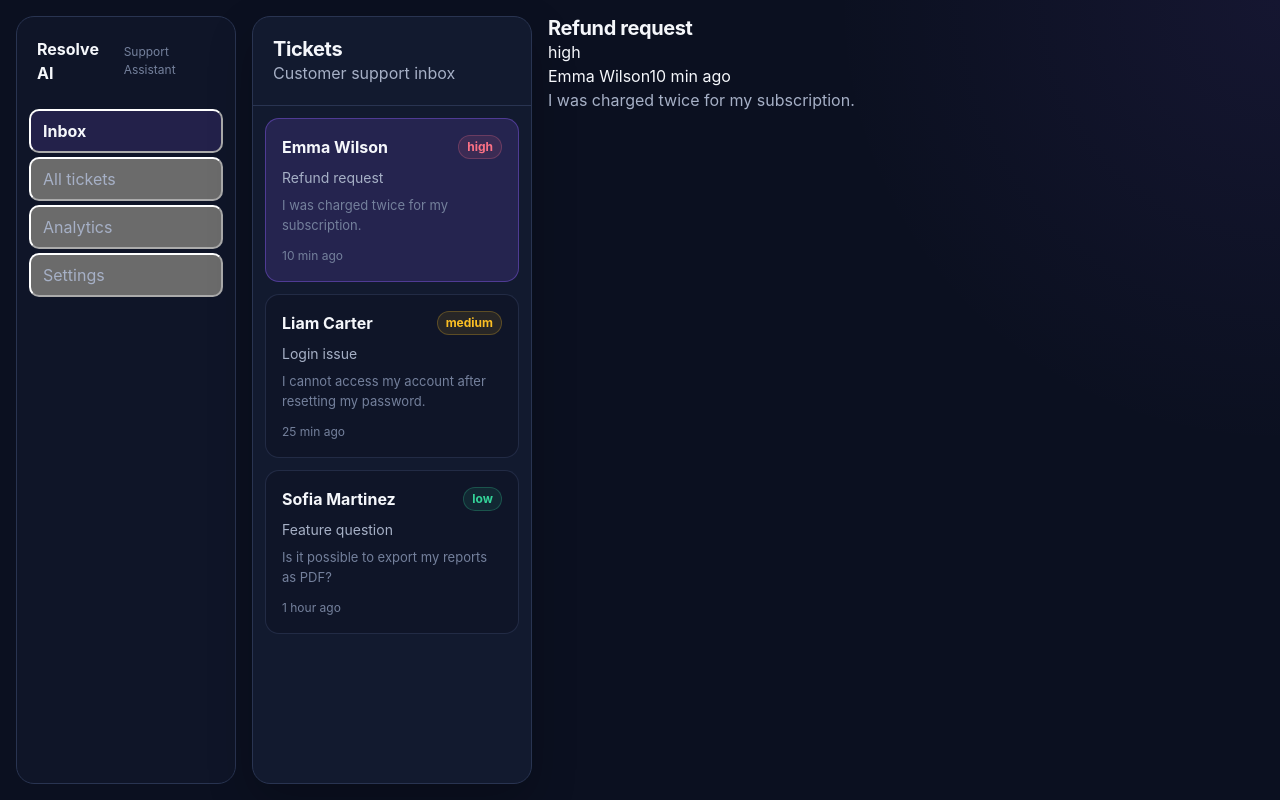
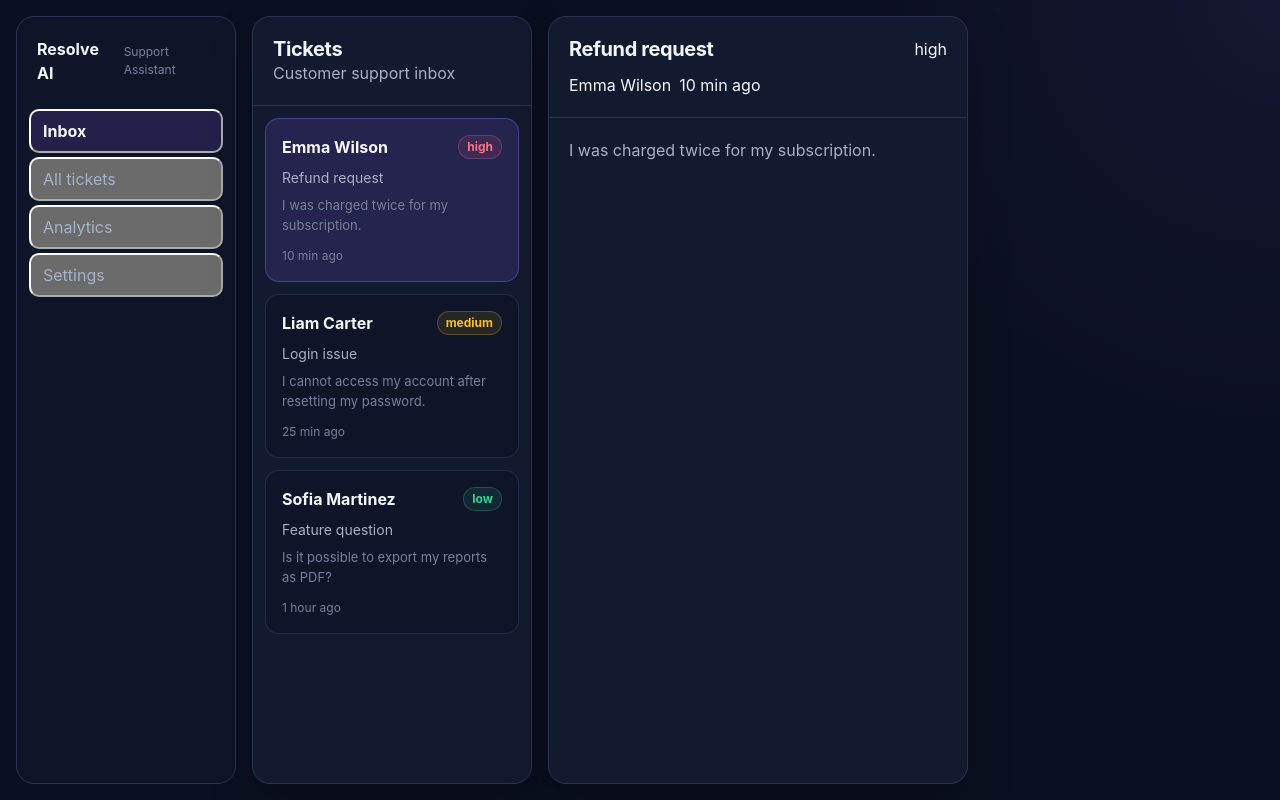
Before and after one commit to LejeuneA/resolve-ai, a React (Vite) app: page / in a window 1280 px wide. Built offline with nearby package versions, Linux system fonts and the light colour scheme.

Commit message:
class names fix

```diff
--- a/src/components/TicketDetail/TicketDetail.tsx
+++ b/src/components/TicketDetail/TicketDetail.tsx
@@ -1,6 +1,5 @@
 import './TicketDetail.scss'
 import type { Ticket } from '../TicketList/TicketList.types'
-import { useState } from 'react'
 
 type TicketDetailProps = {
     ticket: Ticket
@@ -9,20 +8,22 @@ type TicketDetailProps = {
 
 function TicketDetail({ ticket }: TicketDetailProps) {
     return (
-        <section className="ticket-details">
-            <header className='ticket-detail_heading-row'>
-                <div className='ticket-detail_heading-row'>
+        <section className="ticket-detail">
+            <header className="ticket-detail__header">
+                <div className="ticket-detail__heading-row">
                     <h2>{ticket.subject}</h2>
                     <span>{ticket.priority}</span>
                 </div>
-                <div className='ticket-detail_meta'>
+
+                <div className="ticket-detail__meta">
                     <span>{ticket.customer}</span>
                     <span>{ticket.time}</span>
                 </div>
-                <div className='ticket-detail_conversation'>
-                    <p>{ticket.preview}</p>
-                </div>
             </header>
+
+            <div className="ticket-detail__conversation">
+                <p>{ticket.preview}</p>
+            </div>
         </section>
     )
 }
--- a/src/components/TicketList/TicketList.tsx
+++ b/src/components/TicketList/TicketList.tsx
@@ -1,6 +1,6 @@
 import './TicketList.scss'
-import { useState } from 'react'
 import { tickets } from '../../data/tickets'
+import type { TicketListProps } from './TicketList.types'
 
 
 function TicketList({ selectedTicketId, onSelectTicket }: TicketListProps) {
@@ -22,7 +22,7 @@ function TicketList({ selectedTicketId, onSelectTicket }: TicketListProps) {
                         }
                         type="button"
                         key={ticket.id}
-                        onClick={() => onSelectTicket(ticket.id)(ticket.id)}
+                        onClick={() => onSelectTicket(ticket.id)}
                     >
                         <div className="ticket-card__top">
                             <span className="ticket-card__customer">{ticket.customer}</span>
```
